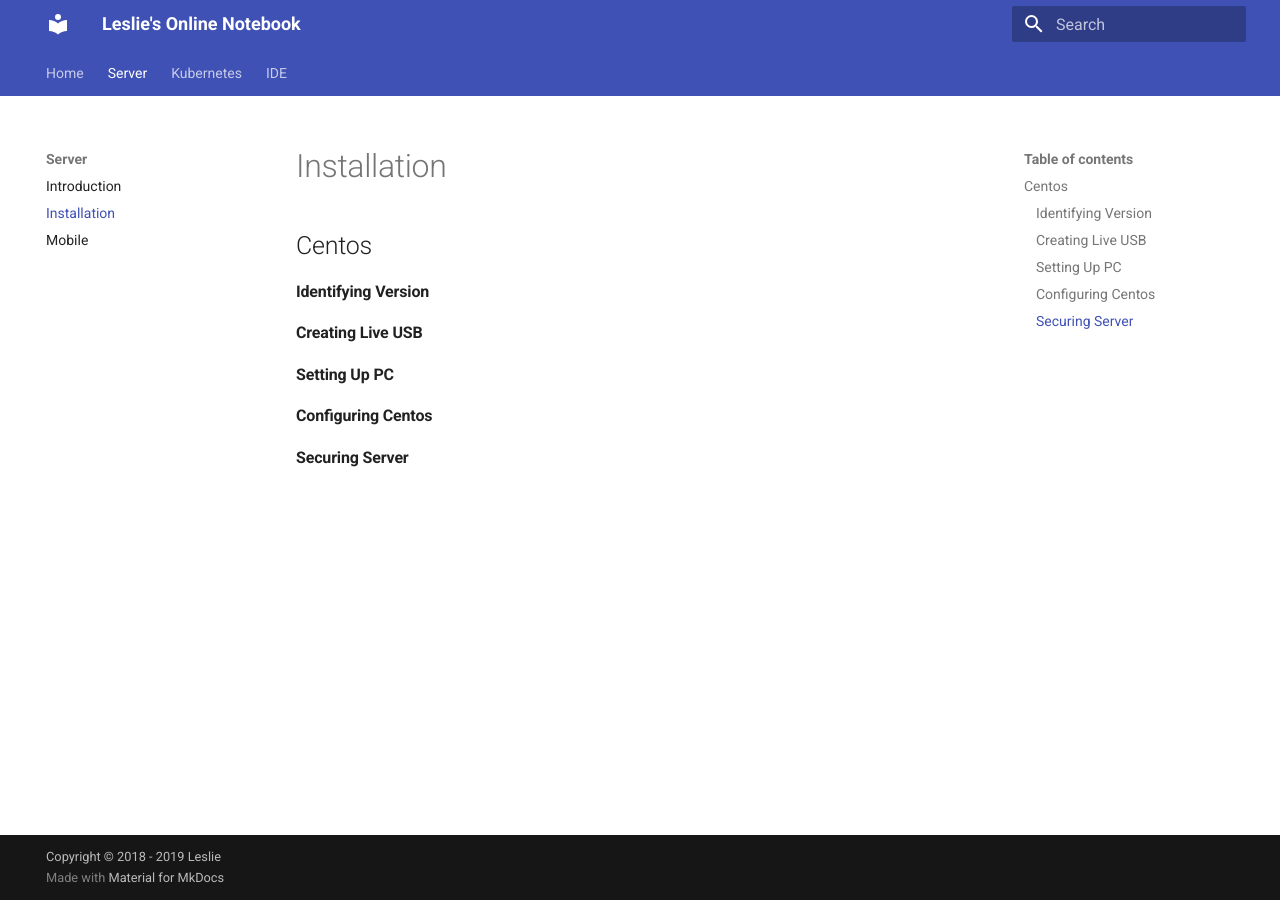
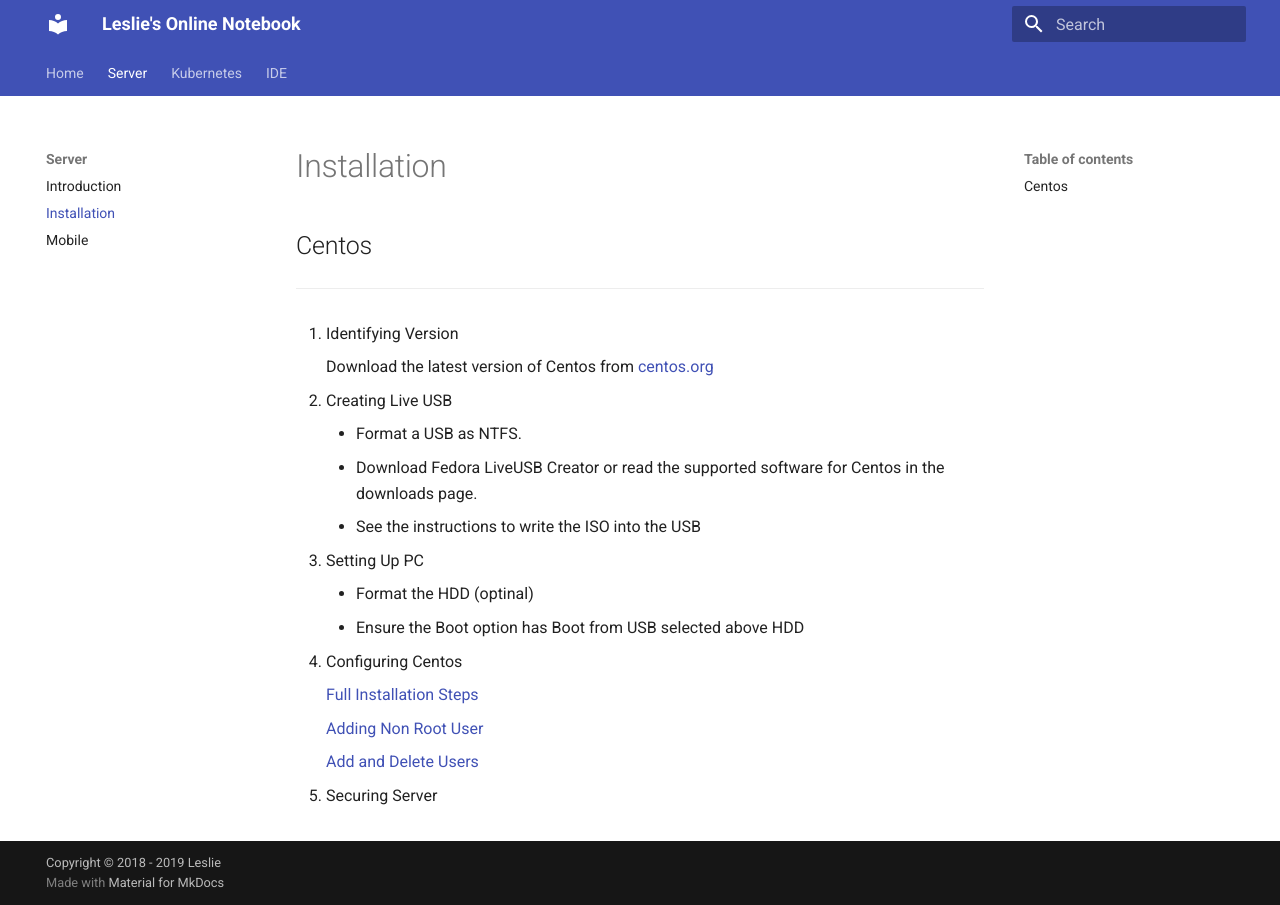
Before and after one commit to leslieclif/notebook, an MkDocs documentation site: the page built from docs/server/install.md, in a window 1280 px wide. Built offline with MkDocs 1.6.1 and Material for MkDocs 9.7.7, drawn with Linux system fonts in a browser that asks for light colours.

Commit message:
Adding Server configuration

```diff
--- a/docs/server/install.md
+++ b/docs/server/install.md
@@ -1,12 +1,28 @@
 # Installation
 
 ## Centos
-#### Identifying Version
+---
+1. Identifying Version
 
-#### Creating Live USB
+    Download the latest version of Centos from [centos.org](https://www.centos.org/download/)
 
-#### Setting Up PC
+1.  Creating Live USB
 
-#### Configuring Centos
+    * Format a USB as NTFS.
+    * Download Fedora LiveUSB Creator or read the supported software for Centos in the downloads page.
+    * See the instructions to write the ISO into the USB
 
-#### Securing Server
+1. Setting Up PC
+
+    * Format the HDD (optinal)
+    * Ensure the Boot option has Boot from USB selected above HDD
+
+1. Configuring Centos
+
+    [Full Installation Steps](https://linoxide.com/how-tos/centos-7-step-by-step-screenshots/)
+
+    [Adding Non Root User](https://www.digitalocean.com/community/tutorials/how-to-create-a-sudo-user-on-centos-quickstart)
+
+    [Add and Delete Users](https://www.digitalocean.com/community/tutorials/how-to-add-and-delete-users-on-a-centos-7-server)
+
+1. Securing Server
```
